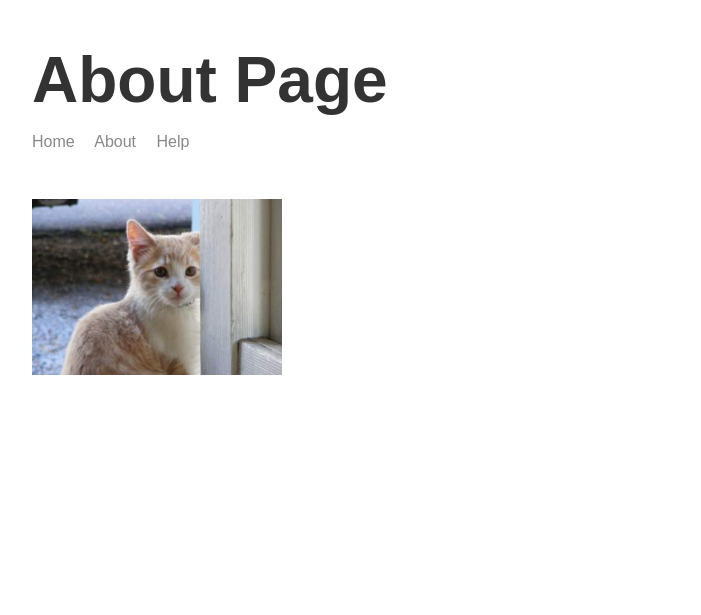
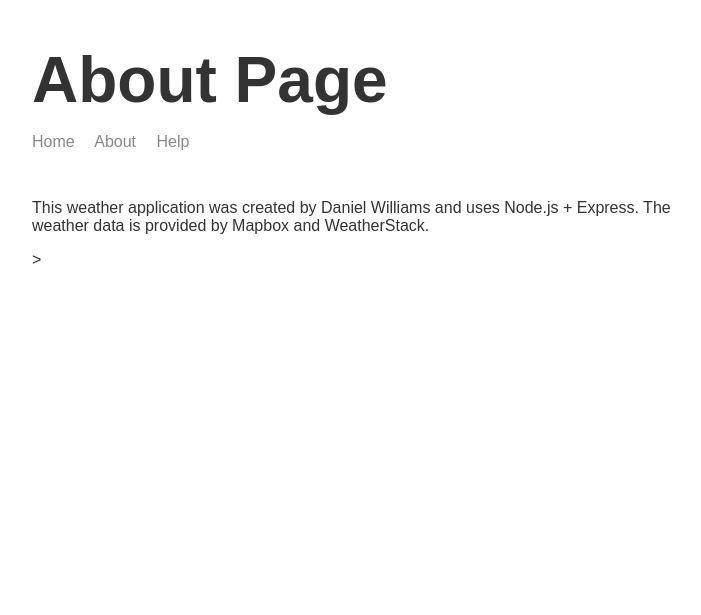
Before and after one commit to geekpolos/weather-app-tutorial, a Node server app: page /about in a window 1280 px wide. Shown: the top 615 px of the page, without its empty margins (283-984 px from the left). Run offline with Node 20, Linux system fonts and the light colour scheme; some libraries are stand-ins or nearby versions.

Commit message:
Update about page

```diff
--- a/templates/views/about.hbs
+++ b/templates/views/about.hbs
@@ -9,7 +9,7 @@
 <body>
     <div class="main-content">
         {{>header}}
-        <img class="portrait" src="../img/cat.jpeg" />
+        <p>This weather application was created by Daniel Williams and uses Node.js + Express. The weather data is provided by Mapbox and WeatherStack.</p>>
     </div>
 
     {{>footer}}
```
